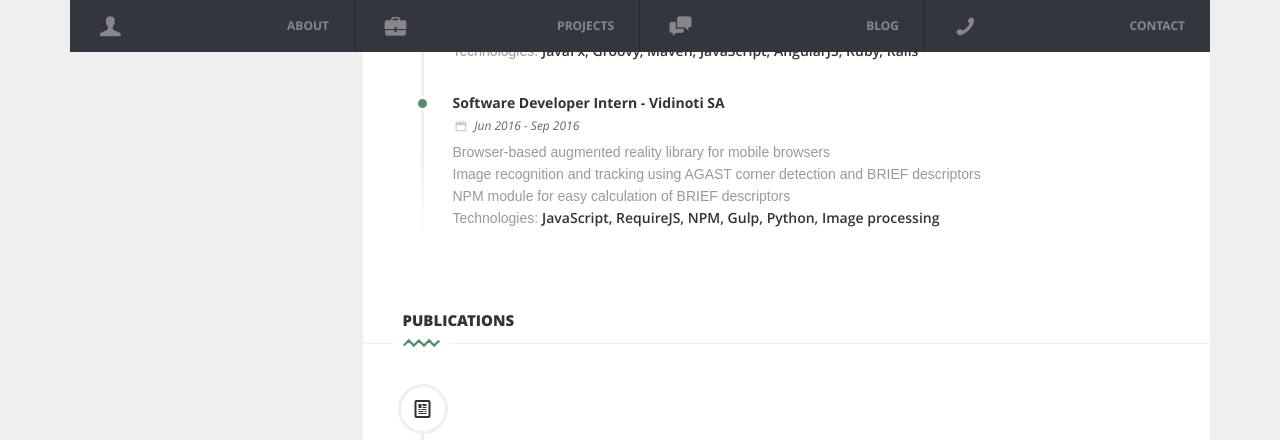
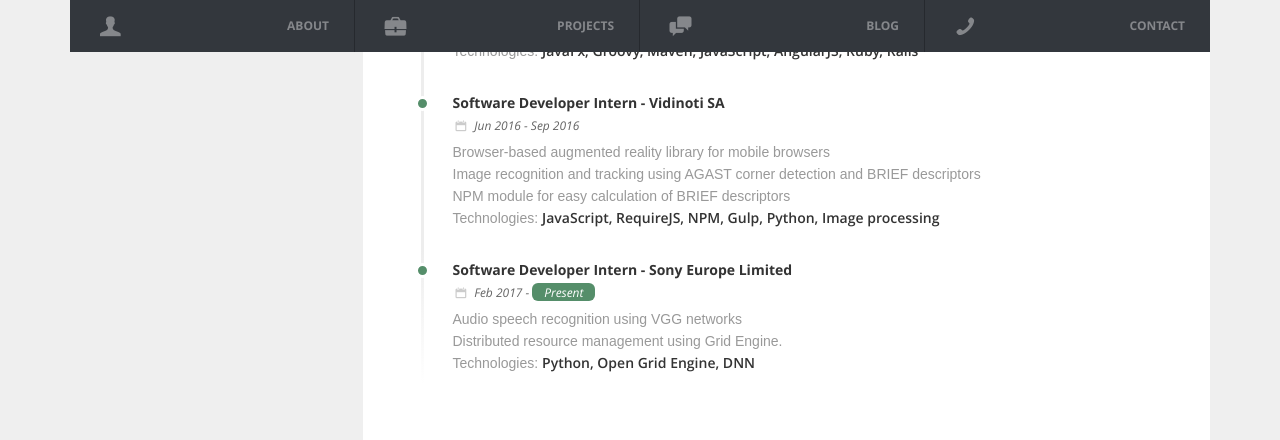
Before and after one commit to GrimReaperSam/GrimReaperSam.github.io, a Jekyll site: the page built from index.html, in a window 1280 px wide and 900 px high, scrolled down 1232 px, cut to the strip 0-440 px from the top of the window. Built offline with Jekyll 4.4.1, drawn with Linux system fonts in a browser that asks for light colours.

Commit message:
Adding Sony internship. Build site at 2017-04-20 20:14:41 UTC

```diff
--- a/_data/experiences.yml
+++ b/_data/experiences.yml
@@ -15,3 +15,11 @@
     - work: Image recognition and tracking using AGAST corner detection and BRIEF descriptors
     - work: NPM module for easy calculation of BRIEF descriptors
   technologies: JavaScript, RequireJS, NPM, Gulp, Python, Image processing
+
+- position: Software Developer Intern
+  company: Sony Europe Limited
+  period: Feb 2017 - <span class="current">Present</span>
+  works:
+    - work: Audio speech recognition using VGG networks
+    - work: Distributed resource management using Grid Engine.
+  technologies: Python, Open Grid Engine, DNN
```
Also changed, not shown: js/posts/genetic algorithm/ga.js (+39 -40 lines), 2 other files.
